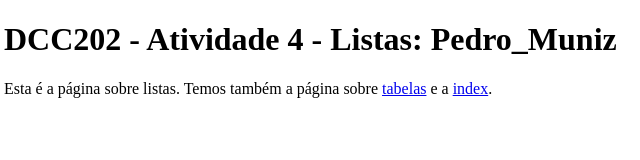
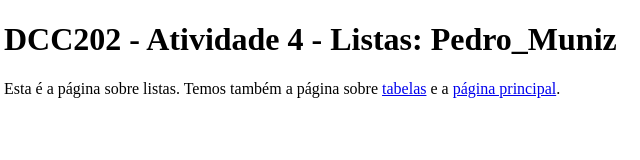
Before and after one commit to ufjf-dcc202/ufjf-dcc202-2023-3-a-atv4-PedroMuniz10, a website: page listas.html in a window 1280 px wide. Shown: the full height of the page, 4-644 px from the left. Drawn offline with Linux system fonts and the light colour scheme.

Commit message:
Consertar

```diff
--- a/listas.html
+++ b/listas.html
@@ -8,7 +8,7 @@
 <body>
     <main>
         <h1>DCC202 - Atividade 4 - Listas: Pedro_Muniz</h1>
-        <p>Esta é a página sobre listas. Temos também a página sobre <a href="tabelas.html">tabelas</a> e a <a href="index.html">index</a>.</p>
+        <p>Esta é a página sobre listas. Temos também a página sobre <a href="tabelas.html">tabelas</a> e a <a href="index.html">página principal</a>.</p>
     </main>
 </body>
 </html>
```
